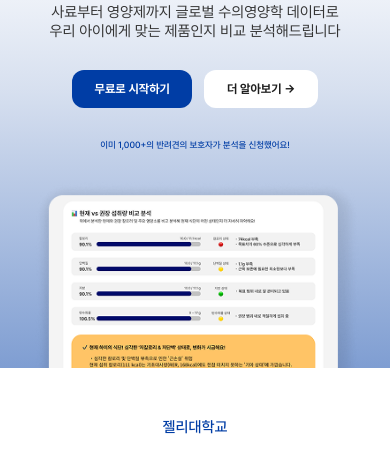
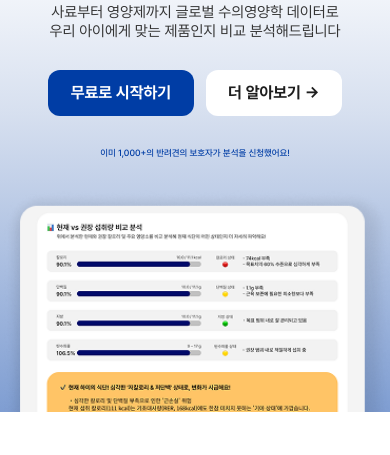
Before and after one commit to SeokHoChoi/test-jelly-univ-fe, a Next.js app: page /home in a window 390 px wide. Shown: the part 250-705 px from the top of the page. Built offline with nearby package versions, Linux system fonts and the light colour scheme; no server answers.

Commit message:
feat: 홈 페이지 > CTA 버튼, 히어로 섹션 이미지 크기 조정

```diff
--- a/src/components/home/HeroSection.tsx
+++ b/src/components/home/HeroSection.tsx
@@ -28,13 +28,13 @@ const HeroSection = () => {
           <div className="flex flex-row gap-3 sm:gap-4 justify-center max-w-md mx-auto px-[61.5px] sm:px-0">
             <Link
               href="/product-analysis"
-              className="inline-flex items-center justify-center rounded-xl font-bold transition-colors focus-visible:outline-none focus-visible:ring-2 focus-visible:ring-ring focus-visible:ring-offset-2 disabled:opacity-50 disabled:pointer-events-none active:scale-95 bg-[#003DA5] text-white hover:bg-[#002A7A] active:bg-[#001F5C] px-[22.5px] sm:px-8 py-[11px] sm:py-4 text-xs sm:text-xl whitespace-nowrap flex-1 sm:w-auto"
+              className="inline-flex items-center justify-center rounded-xl font-bold transition-colors focus-visible:outline-none focus-visible:ring-2 focus-visible:ring-ring focus-visible:ring-offset-2 disabled:opacity-50 disabled:pointer-events-none active:scale-95 bg-[#003DA5] text-white hover:bg-[#002A7A] active:bg-[#001F5C] px-[22.5px] sm:px-8 py-[11px] sm:py-4 text-base sm:text-xl whitespace-nowrap flex-1 sm:w-auto"
             >
               무료로 시작하기
             </Link>
             <Link
               href="#service"
-              className="inline-flex items-center justify-center rounded-xl font-bold transition-colors focus-visible:outline-none focus-visible:ring-2 focus-visible:ring-ring focus-visible:ring-offset-2 disabled:opacity-50 disabled:pointer-events-none active:scale-95 bg-white text-[#1E1E1E] hover:bg-gray-50 active:bg-gray-100 border-0 px-[22.5px] sm:px-8 py-[11px] sm:py-4 text-xs sm:text-xl whitespace-nowrap flex-1 sm:w-auto"
+              className="inline-flex items-center justify-center rounded-xl font-bold transition-colors focus-visible:outline-none focus-visible:ring-2 focus-visible:ring-ring focus-visible:ring-offset-2 disabled:opacity-50 disabled:pointer-events-none active:scale-95 bg-white text-[#1E1E1E] hover:bg-gray-50 active:bg-gray-100 border-0 px-[22.5px] sm:px-8 py-[11px] sm:py-4 text-base sm:text-xl whitespace-nowrap flex-1 sm:w-auto"
             >
               더 알아보기 →
             </Link>
@@ -51,8 +51,8 @@ const HeroSection = () => {
         <Image
           src="/img/home/hero-bg-mobile.png"
           alt="Hero background decoration"
-          width={327}
-          height={100}
+          width={420}
+          height={128}
           className="block md:hidden h-auto"
           priority
         />
```
